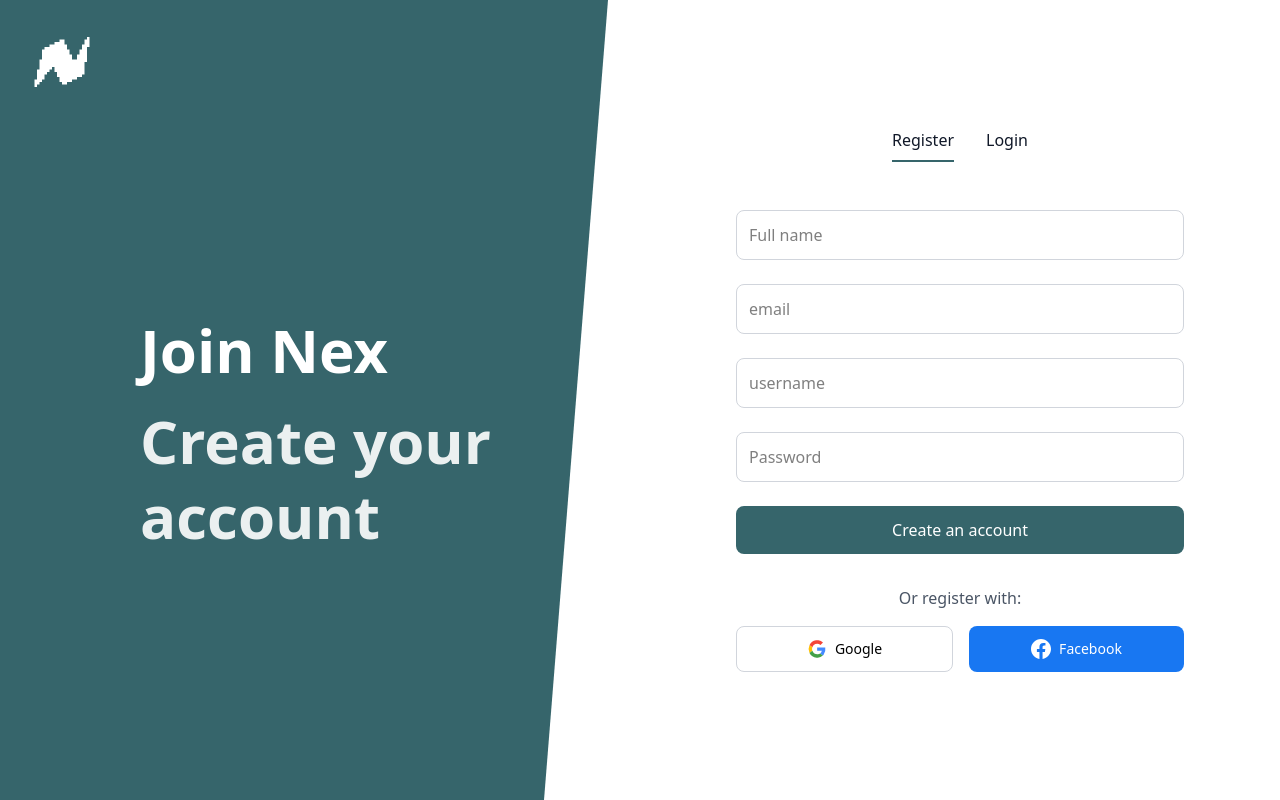
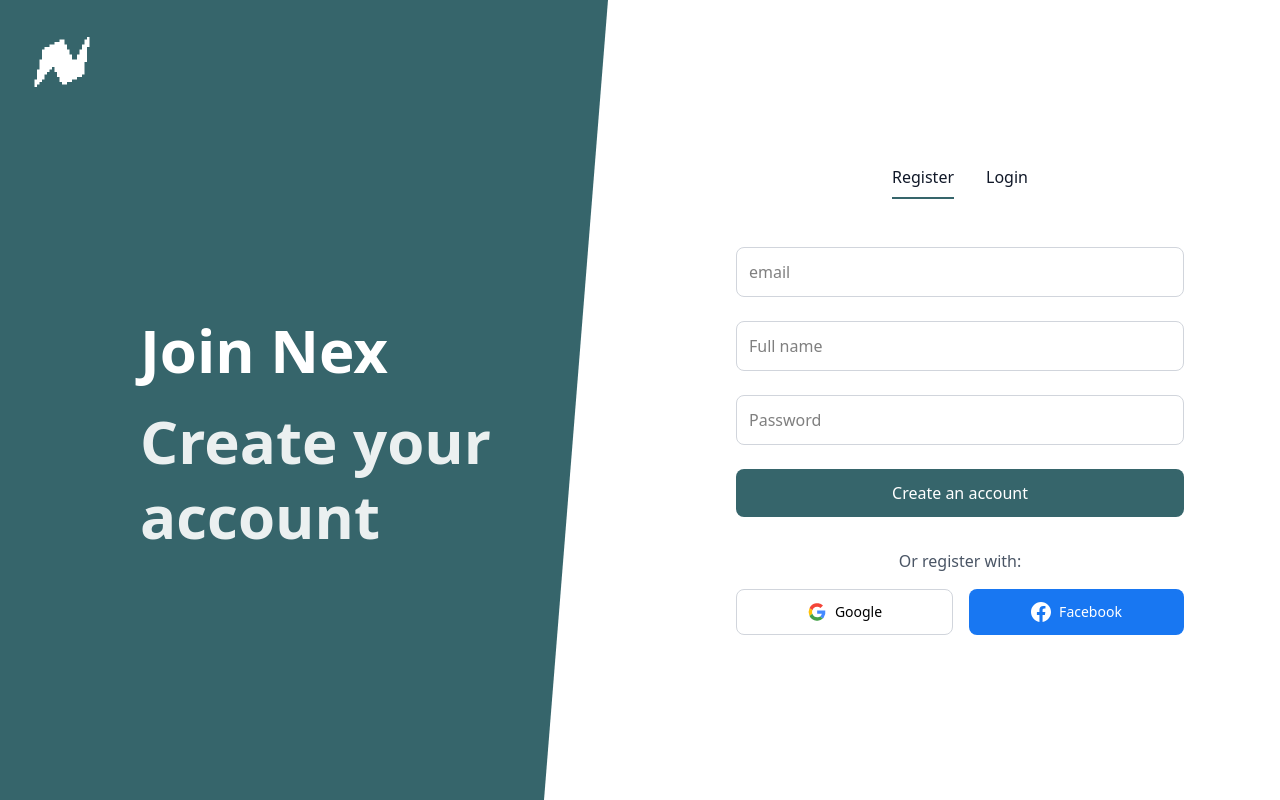
Before and after one commit to marstrx/News-Platform, a React (Vite) app in the folder website/: page /register in a window 1280 px wide. Built offline with nearby package versions, Linux system fonts and the light colour scheme.

Commit message:
register added

```diff
--- a/website/src/Components/SignUp/SignUp.tsx
+++ b/website/src/Components/SignUp/SignUp.tsx
@@ -1,8 +1,33 @@
-import { JSX } from "react"
-import { Link } from "react-router-dom"
+import { JSX, useState } from "react"
+import { Link, useNavigate } from "react-router-dom"
 import AuthHero from "../Auth/AuthHero"
+import Api from "../../Services/api"
+import * as React from "react";
+
 
 function SignUp(): JSX.Element {
+    const [email, setEmail] = useState("");
+    const [name, setName] = useState("");
+    const [password, setPassword] = useState("");
+
+    const navigate = useNavigate();
+
+    const handelSubmit = async (e: React.FormEvent) => {
+        e.preventDefault();
+
+        try {
+            const res = await Api.post("/auth/register", {
+                name,
+                email,
+                password
+            })
+
+            navigate("/")
+
+        } catch (error: any) {
+            console.log(error);
+        }
+    }
     return (
         <div className="min-h-screen flex">
             <AuthHero title="Join Nex" subtitle="Create your account" />
@@ -25,27 +50,30 @@ function SignUp(): JSX.Element {
                 </div>
 
                 {/* Login Form */}
-                <form className="w-full max-w-md">
+                <form onSubmit={handelSubmit} className="w-full max-w-md">
                     <div className="flex flex-col gap-6 mb-6">
+
+                        <input
+                            className="border border-gray-300 p-3 rounded-lg w-full focus:outline-none focus:border-[#36656B]"
+                            type="email"
+                            placeholder="email"
+                            value={email}
+                            onChange={(e) => setEmail(e.target.value)}
+                        />
                         <input
                             className="border border-gray-300 p-3 rounded-lg w-full focus:outline-none focus:border-[#36656B]"
                             type="text"
                             placeholder="Full name"
-                        />
-                        <input
-                            className="border border-gray-300 p-3 rounded-lg w-full focus:outline-none focus:border-[#36656B]"
-                            type="email"
-                            placeholder="email"
-                        />
-                        <input
-                            className="border border-gray-300 p-3 rounded-lg w-full focus:outline-none focus:border-[#36656B]"
-                            type="text"
-                            placeholder="username"
+                            value={name}
+                            onChange={(e) => setName(e.target.value)}
+
                         />
                         <input
                             className="border border-gray-300 p-3 rounded-lg w-full focus:outline-none focus:border-[#36656B]"
                             type="password"
                             placeholder="Password"
+                            value={password}
+                            onChange={(e) => setPassword(e.target.value)}
                         />
                     </div>
 
```
